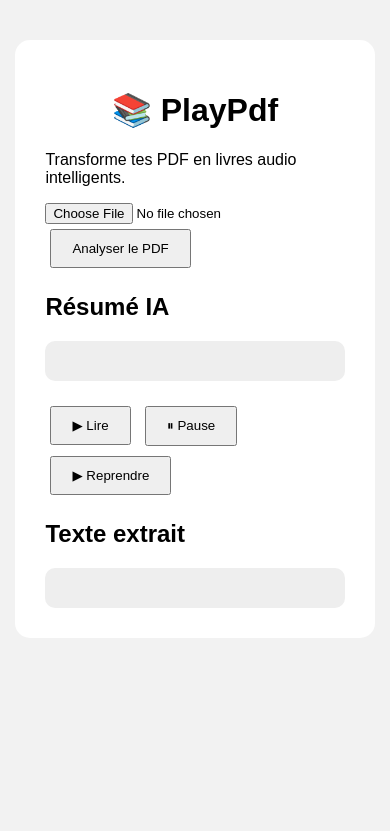
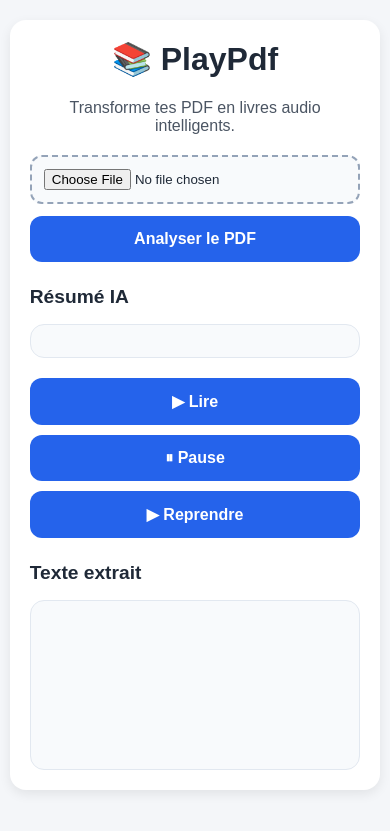
Before and after one commit to Obed236/PlayPdf, a Flask app: page / in a window 390 px wide. Shown: the top 831 px of the page. Run offline with Flask 3, Linux system fonts and the light colour scheme.

Commit message:
Improve mobile responsive design

```diff
--- a/static/style.css
+++ b/static/style.css
@@ -1,59 +1,122 @@
-body {
-
-    font-family: Arial, sans-serif;
-    background: #f2f2f2;
-
+* {
+    box-sizing: border-box;
 }
 
+body {
+    font-family: Arial, sans-serif;
+    background: #f4f6f9;
+    margin: 0;
+    padding: 0;
+    color: #1f2937;
+}
 
 .container {
-
-    width: 80%;
-    margin: auto;
+    width: 95%;
+    max-width: 900px;
+    margin: 20px auto;
     background: white;
-    padding: 30px;
-    margin-top: 40px;
-    border-radius: 15px;
-
+    padding: 20px;
+    border-radius: 16px;
+    box-shadow: 0 4px 12px rgba(0, 0, 0, 0.08);
 }
 
-
 h1 {
-
     text-align: center;
-
+    margin-top: 0;
+    font-size: 2rem;
 }
 
+p {
+    text-align: center;
+    color: #4b5563;
+}
+
+form {
+    display: flex;
+    flex-direction: column;
+    gap: 12px;
+    margin: 20px 0;
+}
+
+input[type="file"] {
+    padding: 12px;
+    border: 2px dashed #94a3b8;
+    border-radius: 12px;
+    background: #f8fafc;
+    width: 100%;
+}
 
 button {
-
-    padding: 10px 20px;
-    margin: 5px;
+    width: 100%;
+    padding: 14px;
+    border: none;
+    border-radius: 12px;
+    background: #2563eb;
+    color: white;
+    font-size: 1rem;
+    font-weight: bold;
     cursor: pointer;
-
+    transition: background 0.2s ease;
 }
 
+button:hover {
+    background: #1d4ed8;
+}
+
+.buttons {
+    display: grid;
+    grid-template-columns: 1fr;
+    gap: 10px;
+    margin: 20px 0;
+}
 
 .box {
-
-    background: #eee;
-    padding: 20px;
-    border-radius: 10px;
-    max-height: 300px;
-    overflow: auto;
-
+    background: #f8fafc;
+    border: 1px solid #e2e8f0;
+    border-radius: 14px;
+    padding: 16px;
+    margin-top: 10px;
 }
 
-
 .texte {
-
-    line-height: 1.6;
-
+    max-height: 50vh;
+    overflow-y: auto;
+    white-space: pre-wrap;
+    line-height: 1.7;
+    font-size: 1rem;
 }
 
+h2 {
+    margin-top: 24px;
+    font-size: 1.2rem;
+}
 
-.buttons {
+/* Tablettes et ordinateurs */
+@media (min-width: 768px) {
 
-    margin-top: 20px;
+    .container {
+        padding: 30px;
+        margin: 40px auto;
+    }
 
+    h1 {
+        font-size: 2.4rem;
+    }
+
+    .buttons {
+        grid-template-columns: repeat(3, 1fr);
+    }
+
+    button {
+        width: auto;
+    }
+
+    form {
+        flex-direction: row;
+        align-items: center;
+    }
+
+    input[type="file"] {
+        flex: 1;
+    }
 }
--- a/templates/index.html
+++ b/templates/index.html
@@ -7,7 +7,7 @@
     <title>PlayPdf</title>
 
     <link rel="stylesheet" href="/static/style.css">
-
+    <meta name="viewport" content="width=device-width, initial-scale=1.0">
 </head>
 
 
```
